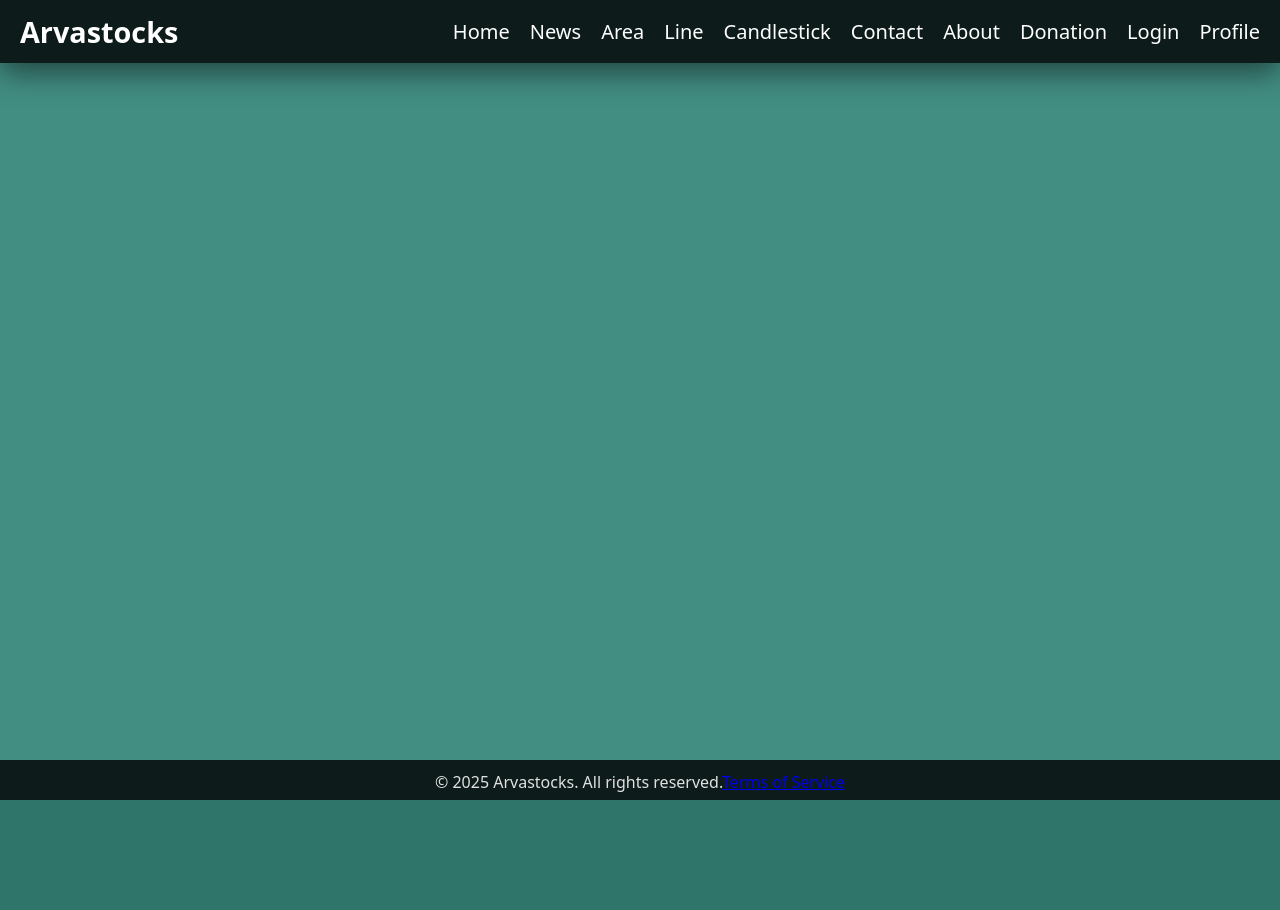
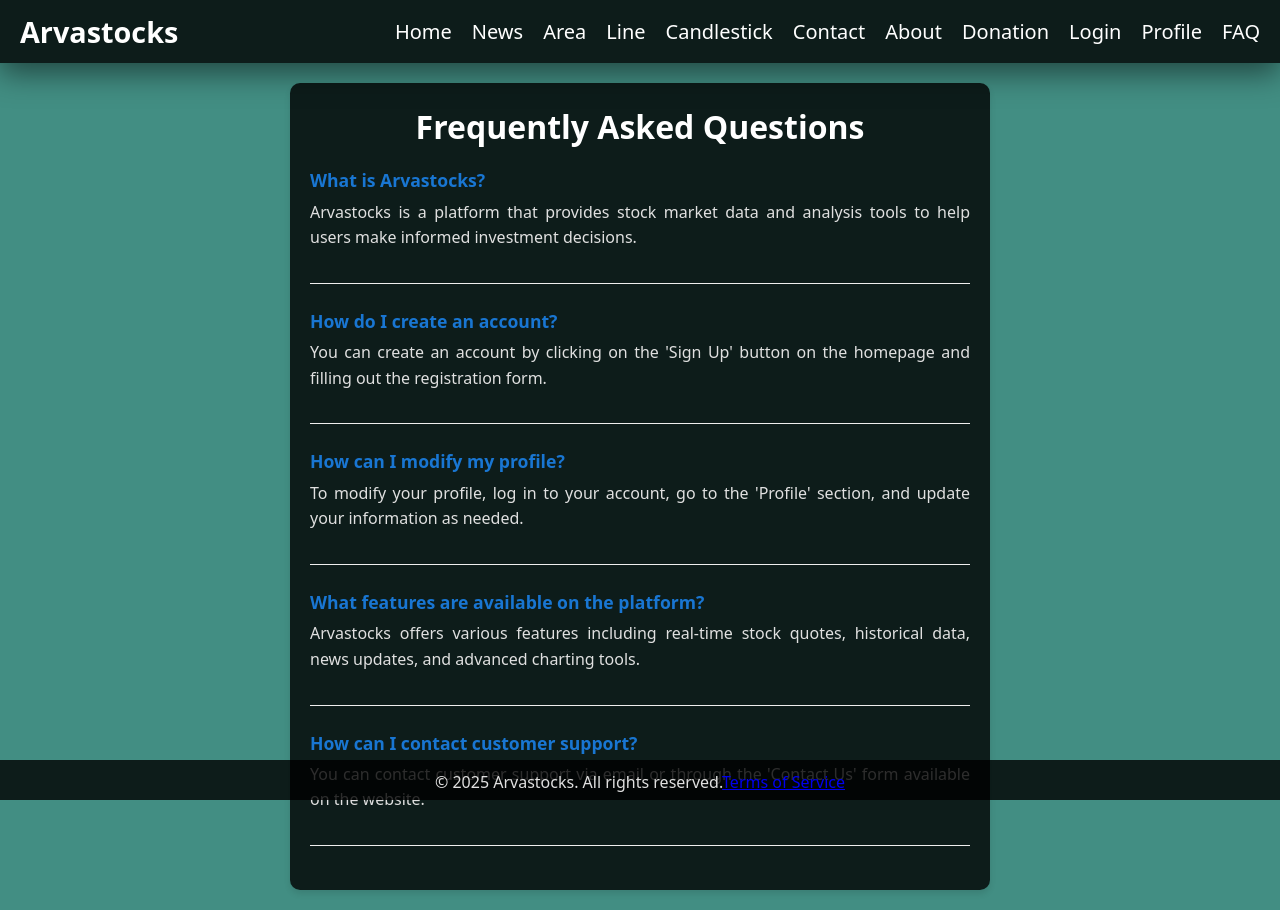
Before and after one commit to balazsarva-dev/Arvastocks, a React (Vite) app in the folder frontend/: page /faq in a window 1280 px wide. Before the commit the page ends 800 px from the top, so only its background shows below. Built offline with nearby package versions, Linux system fonts and the light colour scheme.

Commit message:
FAQ added

```diff
--- /dev/null
+++ b/frontend/src/components/Faq.css
@@ -0,0 +1,33 @@
+.faq-container {
+  max-width: 700px;
+  margin: 40px auto;
+  padding: 32px;
+  background: #fff;
+  border-radius: 12px;
+  box-shadow: 0 2px 12px rgba(0,0,0,0.08);
+}
+
+.faq-title {
+  text-align: center;
+  margin-bottom: 32px;
+  font-size: 2rem;
+  color: #ffffff;
+}
+
+.faq-list {
+  list-style: none;
+  padding: 0;
+}
+
+.faq-list li {
+  margin-bottom: 24px;
+  border-bottom: 1px solid #eee;
+  padding-bottom: 16px;
+}
+
+.faq-list strong {
+  display: block;
+  font-size: 1.1rem;
+  color: #1976d2;
+  margin-bottom: 6px;
+}
--- /dev/null
+++ b/frontend/src/components/Faq.jsx
@@ -0,0 +1,41 @@
+import React from "react";
+import "./Faq.css";
+
+const faqData = [
+    {
+        question: "What is Arvastocks?",
+        answer: "Arvastocks is a platform that provides stock market data and analysis tools to help users make informed investment decisions."
+    },
+    {
+        question: "How do I create an account?",
+        answer: "You can create an account by clicking on the 'Sign Up' button on the homepage and filling out the registration form."
+    },
+    {
+        question: "How can I modify my profile?",
+        answer: "To modify your profile, log in to your account, go to the 'Profile' section, and update your information as needed."
+    },
+    {
+        question: "What features are available on the platform?",
+        answer: "Arvastocks offers various features including real-time stock quotes, historical data, news updates, and advanced charting tools."
+    },
+    {
+        question: "How can I contact customer support?",
+        answer: "You can contact customer support via email or through the 'Contact Us' form available on the website."
+    },
+];
+
+export default function Faq() {
+  return (
+    <div className="about-container">
+      <h1 className="faq-title">Frequently Asked Questions</h1>
+      <ul className="faq-list">
+        {faqData.map((item, idx) => (
+          <li key={idx}>
+            <strong>{item.question}</strong>
+            <p>{item.answer}</p>
+          </li>
+        ))}
+      </ul>
+    </div>
+  );
+}
--- a/frontend/src/components/Navbar.jsx
+++ b/frontend/src/components/Navbar.jsx
@@ -25,6 +25,7 @@ const Navbar = () => {
         <li><a href='/donation'>Donation</a></li>
         <li><a href="/login">Login</a></li>
         <li><a href="/profile">Profile</a></li>
+        <li><a href="/faq">FAQ</a></li>
       </ul>
     </header>
   );
--- a/frontend/src/routes.jsx
+++ b/frontend/src/routes.jsx
@@ -17,6 +17,7 @@ const ChangeEmail = lazy(() => import("./components/users/ChangeEmail"));
 const ChangePassword = lazy(() => import("./components/users/ChangePassword"));
 const Delete = lazy(() => import("./components/users/Delete"));
 const Donation = lazy(() => import("./components/users/Donation"));
+const Faq = lazy(() => import("./components/Faq"));
 
 const routes = [
     { path: "/", element: <HomePage /> },
@@ -37,6 +38,7 @@ const routes = [
     { path: "/delete_account", element: <Delete /> },
     { path: "/donation", element: <Donation /> },
     { path: "/donation-success", element: <DonationSuccess /> },
+    { path: "/faq", element: <Faq /> },
     // Add more routes as needed
 ];
 
```
